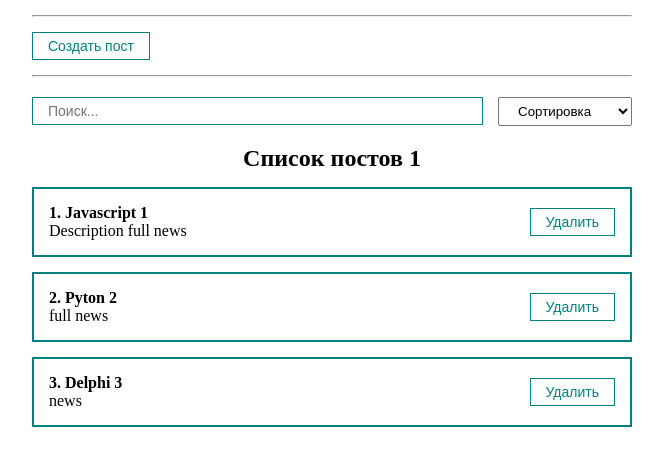
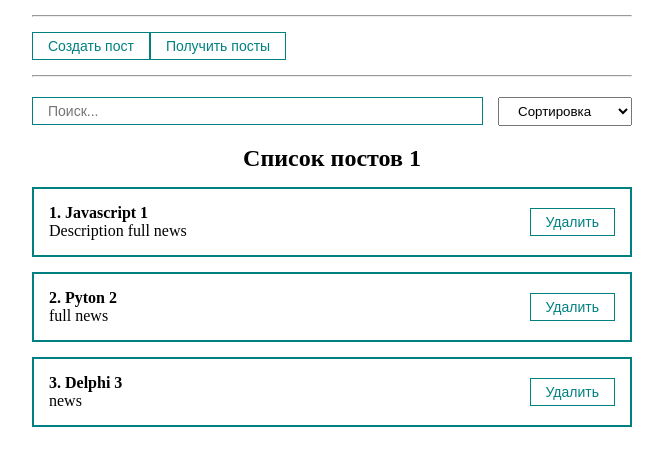
Before and after one commit to alexdolg1967/react-fund, a React (Create React App) app: page / in a window 1280 px wide. Shown: the top 466 px of the page, without its empty margins (308-971 px from the left). Built offline with nearby package versions, Linux system fonts and the light colour scheme; the HTML template or start-up script is replaced by a standard one.

Commit message:
start fetch

```diff
--- a/package.json
+++ b/package.json
@@ -7,6 +7,7 @@
     "@testing-library/react": "^11.2.7",
     "@testing-library/user-event": "^12.8.3",
     "@types/react-transition-group": "^4.4.2",
+    "axios": "^0.21.4",
     "react": "^17.0.2",
     "react-dom": "^17.0.2",
     "react-scripts": "4.0.3",
--- a/src/App.js
+++ b/src/App.js
@@ -1,10 +1,11 @@
-import React, { useMemo, useState } from "react";
+import React, { useState } from "react";
 import { PostFilter } from "./components/PostFilter";
 import PostForm from "./components/PostForm";
 import PostList from "./components/PostList";
 import MyButton from "./components/UI/Button/MyButton";
 import { MyModal } from "./components/UI/Modal/MyModal";
 import { usePosts } from "./hooks/usePosts";
+import axios from "axios";
 
 
 import "./styles/App.css";
@@ -30,12 +31,24 @@
         setPosts(posts.filter((p) => p.id !== post.id));
     };
 
+	async function fetchPosts(){
+		const response = await axios.get('https://jsonplaceholder.typicode.com/posts', {
+
+        })
+ 		setPosts(response.data)
+	}
+
     return (
         <div className="app">
 			<hr />
+			<div className="search">
 			<MyButton onClick={() => setModal(true)}>
 				Создать пост
 			</MyButton>
+			<MyButton onClick={fetchPosts}>
+				Получить посты
+			</MyButton>
+			</div>
 			<hr />
 			<MyModal visible={modal} setVisible={setModal}>
 				<PostForm create={createPost} />
```
Also changed, not shown: 1 other file (tests, documents, lock files or other folders).
